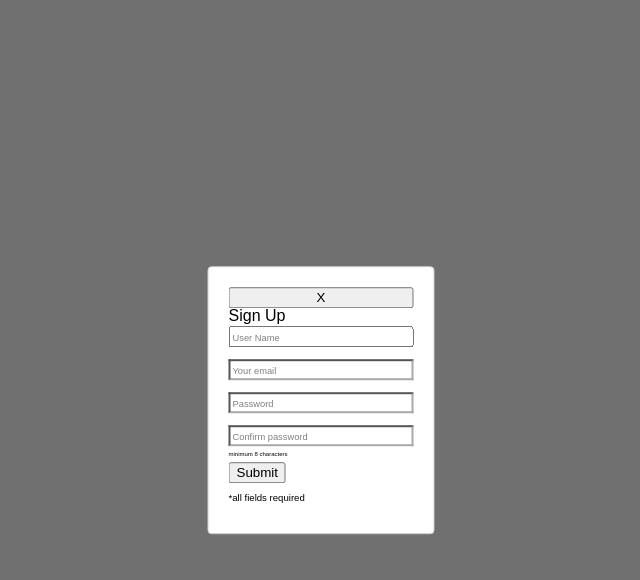
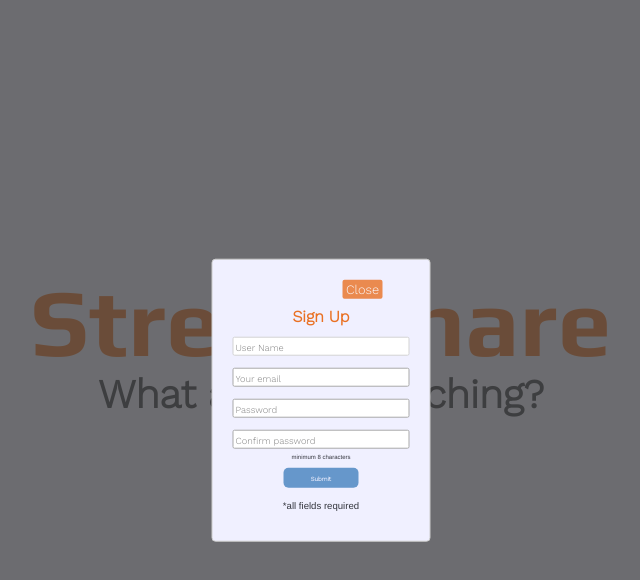
Before and after one commit to caragiulioni/streamshare, a React (Create React App) app in the folder client/: page / in a window 1280 px wide. Both pictures are taken after a click on the button "Sign Up". Shown: the top 580 px of the page, without its empty margins (319-959 px from the left). Built offline with nearby package versions, Linux system fonts and the light colour scheme.

Commit message:
add login/signup styles

```diff
--- a/client/public/index.html
+++ b/client/public/index.html
@@ -16,6 +16,12 @@
       user's mobile device or desktop. See https://developers.google.com/web/fundamentals/web-app-manifest/
     -->
     <link rel="manifest" href="%PUBLIC_URL%/manifest.json" />
+    <link rel="preconnect" href="https://fonts.gstatic.com" />
+    <link rel="preconnect" href="https://fonts.gstatic.com" />
+    <link
+      href="https://fonts.googleapis.com/css2?family=Play:wght@400;700&family=Work+Sans:wght@100;300&display=swap"
+      rel="stylesheet"
+    />
     <!--
       Notice the use of %PUBLIC_URL% in the tags above.
       It will be replaced with the URL of the `public` folder during the build.
--- /dev/null
+++ b/client/src/Global/Variables.js
@@ -0,0 +1,13 @@
+import { createGlobalStyle } from "styled-components";
+
+const CSSVariables = createGlobalStyle`
+:root {
+    --orange:  #E97124;
+    --blue: #6697CB;
+    --offwhite: #F0F0FF;
+    --darkgrey: #67687B;
+    --smoke: #34363E;
+}
+`;
+
+export default CSSVariables;
--- a/client/src/Global/index.js
+++ b/client/src/Global/index.js
@@ -4,14 +4,19 @@ const GlobalStyles = createGlobalStyle`
 //minify reset
 a,abbr,acronym,address,applet,article,aside,audio,b,big,blockquote,body,canvas,caption,center,cite,code,dd,del,details,dfn,div,dl,dt,em,embed,fieldset,figcaption,figure,footer,form,h1,h2,h3,h4,h5,h6,header,hgroup,html,i,iframe,img,ins,kbd,label,legend,li,mark,menu,nav,object,ol,output,p,pre,q,ruby,s,samp,section,small,span,strike,strong,sub,summary,sup,table,tbody,td,tfoot,th,thead,time,tr,tt,u,ul,var,video{margin:0;padding:0;border:0;font-size:100%;font:inherit;vertical-align:baseline}article,aside,details,figcaption,figure,footer,header,hgroup,menu,nav,section{display:block}body{line-height:1;font-family:Helvetica,sans-serif}ol,ul{list-style:none}blockquote,q{quotes:none}blockquote:after,blockquote:before,q:after,q:before{content:'';content:none}table{border-collapse:collapse;border-spacing:0}
 
+
+
 :root{
+    --orange:  #E97124;
+    --blue: #6697CB;
+    --offwhite: #F0F0FF;
+    --darkgrey: #67687B;
+    --smoke: #34363E;
     margin: 0;
     padding: 0;
 }
-body{
-    font-family: sans-serif;
 
-}
+
 ul{
     padding: 0;
     margin: 0;
@@ -24,18 +29,50 @@ a{
     transition: .3s ease-in-out;
 }
 
+button{
+    transition: .3s ease-in-out;
+    &:hover {
+    opacity: 0.7;
+  }
+
+  &:active {
+    transform: scale(1.05);
+  }
+}
+
 body{
+
+    color: #34363E;
     font-size: .6em;
     transition: background 1000ms ease-in-out, color 250ms ease-in-out;
 }
 
+button, h2, h3, h4, h5, input, a{
+    font-family: 'Work Sans', sans-serif;
+}
+
+button{
+    cursor: pointer;
+    border-radius: 2px;
+}
+input{
+    border: 1px solid lightgrey;
+    border-radius: 2px;
+}
+h1{
+    font-family: 'Play', sans-serif;
+    font-weight: 700;
+    color: var(---orange);
+}
 .dark{
     background-color: black;
     color: white;
+
 }
 
 .light{
-    color: black;
+    color: #34363E;
+    background-color: #F0F0FF;
 }
 
 label{
@@ -51,6 +88,10 @@ label{
     body{
     font-size: 1em;
 }
+h1{
+    font-size: 8em;
+}
+
   }
 
 `;
--- a/client/src/Global/modalStyles.css
+++ b/client/src/Global/modalStyles.css
@@ -5,7 +5,7 @@
   transform: translate(-50%, -50%);
 
   border: 1px solid #ccc;
-  background: #fff;
+  background: var(--offwhite);
   overflow: auto;
   border-radius: 4px;
   outline: none;
--- /dev/null
+++ b/client/src/components/Buttons/LoginBtn.js
@@ -0,0 +1,27 @@
+import React from "react";
+import styled from "styled-components";
+const LoginBtn = ({ action, text }) => {
+  return <Wrapper onClick={action}>{text}</Wrapper>;
+};
+
+export default LoginBtn;
+
+const Wrapper = styled.button`
+  margin: 3px auto;
+  width: 75px;
+  height: 20px;
+  background-color: var(--blue);
+  border-radius: 5px;
+  color: var(--offwhite);
+  font-weight: bold;
+  font-size: 0.9em;
+  border: 2px solid var(--grey);
+  cursor: pointer;
+  &:hover {
+    opacity: 0.8;
+  }
+
+  &:active {
+    transform: scale(1.05);
+  }
+`;
--- a/client/src/components/Home/Logo.js
+++ b/client/src/components/Home/Logo.js
@@ -12,6 +12,16 @@ const Logo = () => {
 export default Logo;
 
 const LogoWrap = styled.div`
+  h1 {
+    font-size: 6em;
+    color: var(--orange);
+  }
+  h2 {
+    color: var(--smoke);
+    font-weight: bold;
+    font-size: 2.5em;
+    margin: 5px 0px 10px 0px;
+  }
   display: flex;
   flex-direction: column;
   justify-content: center;
--- a/client/src/components/LogIn/LogInForm.js
+++ b/client/src/components/LogIn/LogInForm.js
@@ -8,6 +8,7 @@ import {
   receiveUserDataErr,
 } from "../../actions/actions";
 import Input from "../Home/Input";
+import LoginBtn from "../Buttons/LoginBtn";
 const LogInForm = () => {
   const dispatch = useDispatch();
   const history = useHistory();
@@ -16,6 +17,7 @@ const LogInForm = () => {
     password: null,
   });
   const [message, setMessage] = useState("");
+  const submit = "Submit";
   const handleSubmit = (event) => {
     event.preventDefault();
     dispatch(sendUserData());
@@ -29,15 +31,15 @@ const LogInForm = () => {
     })
       .then((res) => res.json())
       .then((data) => {
+        console.log(data);
         if (data.status === 200) {
           const id = data.data.user._id;
           localStorage.setItem("streamshareUser", id);
           history.push("/mytitles");
-          return dispatch(receiveUserData(data.data));
-        }
-        if (data.status === 400) {
+          dispatch(receiveUserData(data.data));
+        } else {
           setMessage("please provide valid login data");
-          return dispatch(receiveUserDataErr());
+          dispatch(receiveUserDataErr());
         }
         //dispatch to actions
       });
@@ -61,7 +63,7 @@ const LogInForm = () => {
           setValue={setValue}
           value={value}
         />
-        <button onClick={handleSubmit}>Submit</button>
+        <LoginBtn action={handleSubmit} text={submit} />
       </Form>
       <Message>{message}</Message>
     </>
@@ -70,8 +72,13 @@ const LogInForm = () => {
 
 export default LogInForm;
 
-const Form = styled.form``;
+const Form = styled.form`
+  display: flex;
+  flex-direction: column;
+`;
 
 const Message = styled.p`
   margin: 10px 0px;
+  color: #e97124;
+  font-size: 0.8em;
 `;
--- a/client/src/components/LogIn/index.js
+++ b/client/src/components/LogIn/index.js
@@ -2,17 +2,21 @@ import React, { useState } from "react";
 import styled from "styled-components";
 import Modal from "react-modal";
 import LogInForm from "./LogInForm";
+import LoginBtn from "../Buttons/LoginBtn";
+import "../../Global/modalStyles.css";
+import { FiX } from "react-icons/fi";
 
-import "../../Global/modalStyles.css";
 Modal.setAppElement("#root");
 const LogIn = () => {
   const [isOpen, setIsOpen] = useState(false);
   const toggleModal = () => {
     setIsOpen(!isOpen);
   };
+
+  const login = "Log In";
   return (
     <LoginWrap>
-      <button onClick={toggleModal}>Log In</button>
+      <LoginBtn action={toggleModal} text={login} />
       <Modal
         isOpen={isOpen}
         onRequestClose={toggleModal}
@@ -22,7 +26,7 @@ const LogIn = () => {
         contentLabel="Member log in"
       >
         <InnerModal>
-          <button onClick={toggleModal}>X</button>
+          <Close onClick={toggleModal}>Close</Close>
           <h3>Log In</h3>
           <LogInForm />
         </InnerModal>
@@ -38,8 +42,22 @@ const LoginWrap = styled.div``;
 const InnerModal = styled.div`
   display: flex;
   flex-direction: column;
-
-  button {
-    align-self: flex-end;
+  h3 {
+    text-align: center;
+    margin: 10px 0px;
+    color: var(--orange);
+    font-weight: bold;
   }
 `;
+
+const Close = styled.button`
+  background-color: var(--orange);
+  opacity: 0.8;
+  color: white;
+  padding: 2px 0px;
+  width: 40px;
+  margin-left: 110px;
+  font-size: 0.8em;
+  font-weight: 300;
+  border: none;
+`;
--- a/client/src/components/SignUp/SignUpForm.js
+++ b/client/src/components/SignUp/SignUpForm.js
@@ -2,6 +2,7 @@ import React, { useState } from "react";
 import { useHistory } from "react-router-dom";
 import styled from "styled-components";
 import Input from "../Home/Input";
+import LoginBtn from "../Buttons/LoginBtn";
 const SignUpForm = () => {
   let history = useHistory();
   const [value, setValue] = useState({
@@ -10,8 +11,9 @@ const SignUpForm = () => {
     password: null,
     confirmPassword: null,
   });
-  let isVerified = "minimum 8 characters";
-  let notVerified = "passwords do not match";
+  const isVerified = "minimum 8 characters";
+  const notVerified = "passwords do not match";
+  const submit = "Submit";
 
   const [message, setMessage] = useState(isVerified);
   const [confirmed, setConfirmed] = useState("*all fields required");
@@ -25,16 +27,17 @@ const SignUpForm = () => {
     if (!passIsValid) {
       setInputErr("password");
       setMessage(notVerified);
-    } else if (!verifyEmail) {
+    }
+    if (!verifyEmail) {
       setInputErr("email");
       setConfirmed("email must contain valid characters");
-    } else if (!passIsValid && !verifyEmail) {
+    }
+    if (!passIsValid && !verifyEmail) {
       setInputErr("all");
       setMessage(notVerified);
       setConfirmed("email must contain valid characters");
-    } else {
-      setBorderColor("darkgrey");
-
+    }
+    if (passIsValid && verifyEmail) {
       fetch("/signup", {
         method: "POST",
         body: JSON.stringify(value),
@@ -66,9 +69,7 @@ const SignUpForm = () => {
 
         <Input
           borderColor={
-            inputErr === "password" || inputErr === "all"
-              ? "#E97124"
-              : "darkgrey"
+            inputErr === "email" || inputErr === "all" ? "#E97124" : "darkgrey"
           }
           name="email"
           type="text"
@@ -93,16 +94,20 @@ const SignUpForm = () => {
             value={value}
           />
           <Input
-            borderColor={inputErr === "password" ? "#E97124" : "darkgrey"}
+            borderColor={
+              inputErr === "password" || inputErr === "all"
+                ? "#E97124"
+                : "darkgrey"
+            }
             type="password"
             name="confirmPassword"
             placeholder="Confirm password"
             setValue={setValue}
             value={value}
           />
-          <p>{message}</p>
+          <p color={inputErr === "password" && "#E97124"}>{message}</p>
         </Password>
-        <button onClick={handleSubmit}>Submit</button>
+        <LoginBtn action={handleSubmit} text={submit} />
       </Form>
       <Confirmation>{confirmed}</Confirmation>
     </>
@@ -114,9 +119,11 @@ export default SignUpForm;
 const Form = styled.form`
   font-size: 0.4em;
   p {
+    text-align: center;
     margin-top: -5px;
     margin-bottom: 5px;
     font-size: 0.6em;
+    font-weight: 100;
   }
 `;
 
@@ -126,6 +133,8 @@ const Password = styled.div`
 `;
 
 const Confirmation = styled.p`
+  text-align: center;
+  font-weight: 100;
   font-size: 0.6em;
   margin: 10px 0px;
 `;
--- a/client/src/components/SignUp/index.js
+++ b/client/src/components/SignUp/index.js
@@ -2,7 +2,7 @@ import React, { useState } from "react";
 import styled from "styled-components";
 import Modal from "react-modal";
 import SignUpForm from "./SignUpForm";
-
+import LoginBtn from "../Buttons/LoginBtn";
 import "../../Global/modalStyles.css";
 Modal.setAppElement("#root");
 const SignUp = () => {
@@ -10,9 +10,10 @@ const SignUp = () => {
   const toggleModal = () => {
     setIsOpen(!isOpen);
   };
+  const signup = "Sign Up";
   return (
     <LoginWrap>
-      <button onClick={toggleModal}>Sign Up</button>
+      <LoginBtn action={toggleModal} text={signup} />
       <Modal
         isOpen={isOpen}
         onRequestClose={toggleModal}
@@ -22,7 +23,7 @@ const SignUp = () => {
         contentLabel="Member sign up"
       >
         <InnerModal>
-          <button onClick={toggleModal}>X</button>
+          <Close onClick={toggleModal}>Close</Close>
           <h3>Sign Up</h3>
           <SignUpForm />
         </InnerModal>
@@ -38,7 +39,22 @@ const LoginWrap = styled.div``;
 const InnerModal = styled.div`
   display: flex;
   flex-direction: column;
-
-  button {
+  text-align: center;
+  h3 {
+    margin: 10px 0px;
+    color: var(--orange);
+    font-weight: bold;
   }
 `;
+
+const Close = styled.button`
+  background-color: var(--orange);
+  opacity: 0.8;
+  color: white;
+  padding: 2px 0px;
+  width: 40px;
+  margin-left: 110px;
+  font-size: 0.8em;
+  font-weight: 300;
+  border: none;
+`;
```
Also changed, not shown: client/src/App.js (+6 -2 lines), client/src/components/Buttons/CloseBtn.js (added, +15 -0 lines).
